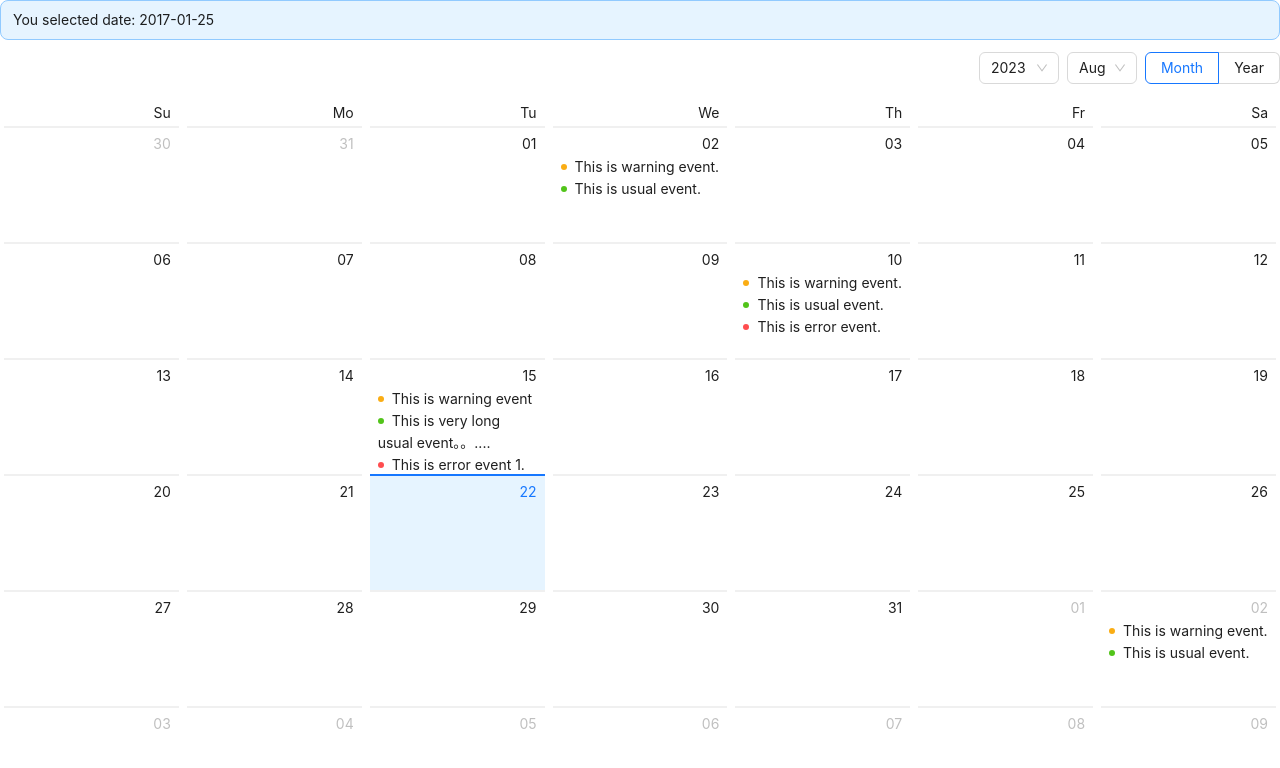
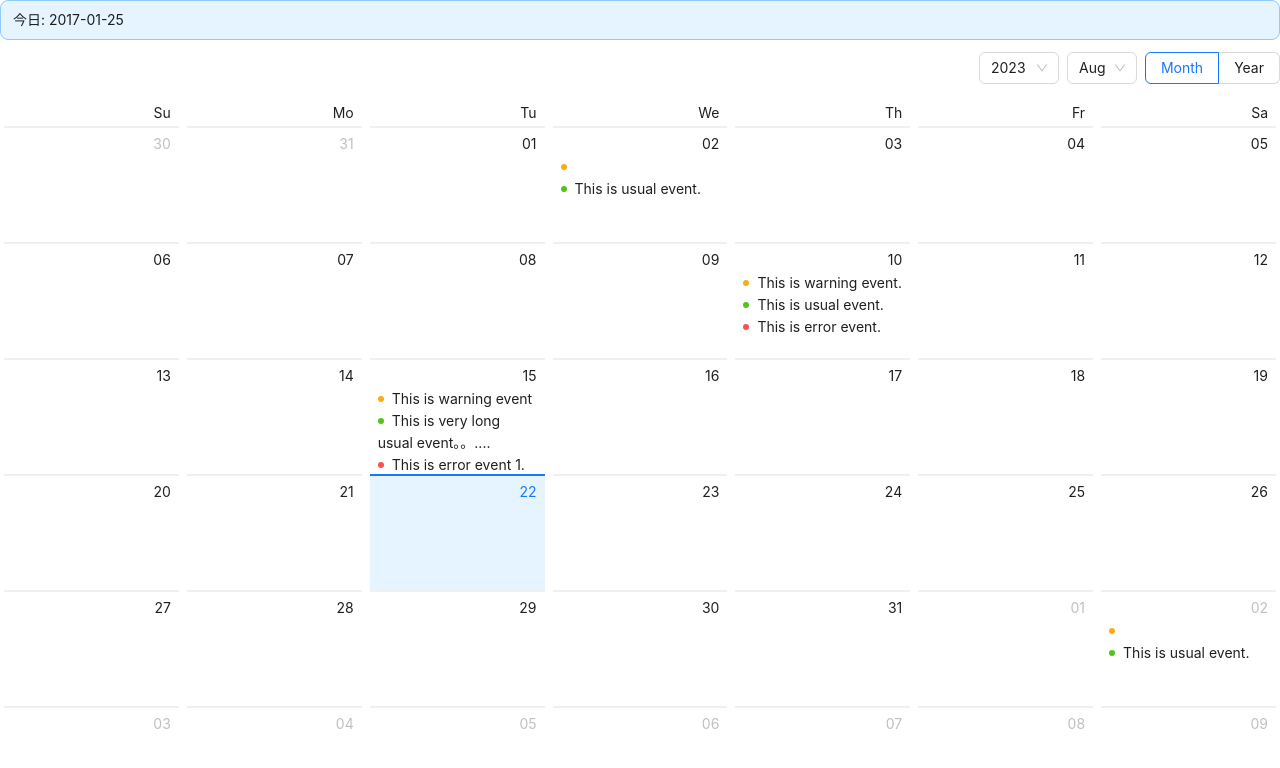
Before and after one commit to duxinyues/electron-vue, a Vue app: page / in a window 1280 px wide. Shown: the top 768 px of the page. Built offline with nearby package versions, Linux system fonts and the light colour scheme.

Commit message:
fix:日历组件

```diff
--- a/src/views/ElectronCalendar.vue
+++ b/src/views/ElectronCalendar.vue
@@ -1,5 +1,14 @@
+<!--
+ * @Author: wei26445 weiyy26445@yunrong.cn
+ * @Date: 2023-11-02 00:02:40
+ * @LastEditors: wei26445 weiyy26445@yunrong.cn
+ * @LastEditTime: 2023-11-02 20:02:26
+ * @FilePath: /electron-vue/src/views/ElectronCalendar.vue
+ * @Description:
+ * Copyright (c) 2023 by ${wei26445} email: ${weiyy26445@yunrong.cn}, All Rights Reserved.
+-->
 <template>
-  <a-alert :message="`You selected date: ${selectedValue && selectedValue.format('YYYY-MM-DD')}`" />
+  <a-alert :message="`今日: ${selectedValue && selectedValue.format('YYYY-MM-DD')}`" />
   <a-calendar  v-model:value="tagetDate" @select="onSelect" @panelChange="onPanelChange" >
     <template #dateCellRender="{ current }">
       <ul class="events">
@@ -10,6 +19,7 @@
     </template>
   </a-calendar>
 </template>
+
 <script lang="ts" setup>
 import { ref } from 'vue';
 import dayjs, { Dayjs } from 'dayjs';
@@ -27,7 +37,7 @@ const getListData = (value: Dayjs) => {
   switch (value.date()) {
     case 2:
       listData = [
-        { type: 'warning', content: 'This is warning event.' },
+        { type: 'warning', content: '' },
         { type: 'success', content: 'This is usual event.' },
       ];
       break;
```
